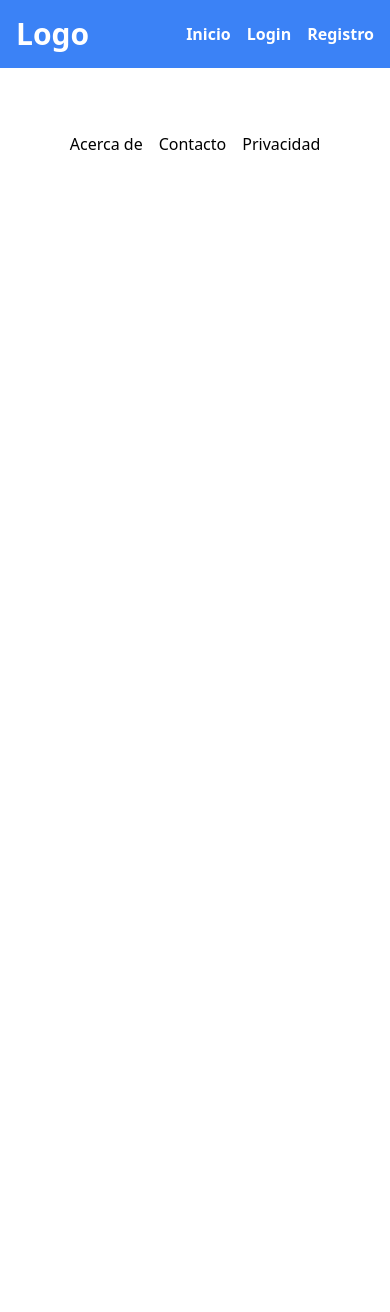
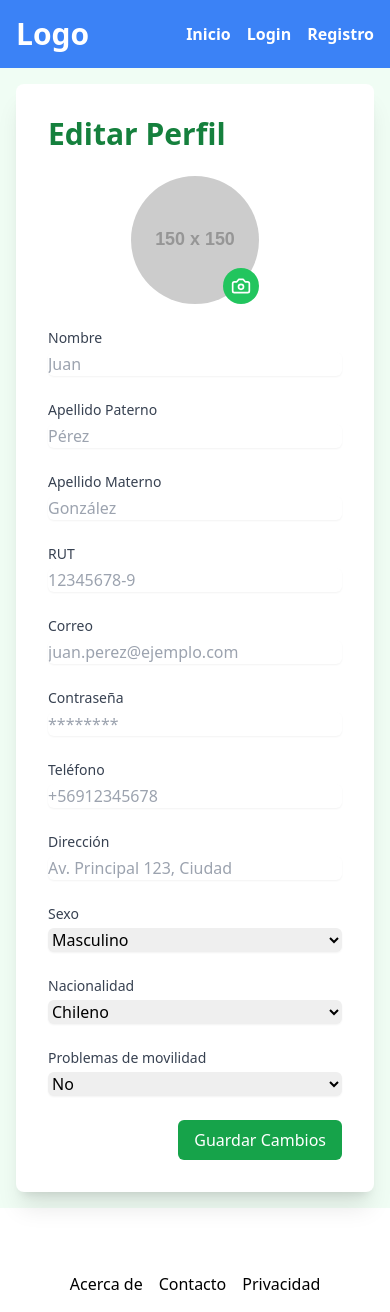
Before and after one commit to sebas-tian18/APP-Agenda-Mayor, a React (Vite) app in the folder frontend/: page /editar-perfil in a window 390 px wide. Before the commit the page ends 844 px from the top, so only its background shows below. Built offline with nearby package versions, Linux system fonts and the light colour scheme.

Commit message:
Se añadio al Front end la pagina de EditarPerfil.jsx
Se hizo con respecto a la paleta de colores de la app mobile

```diff
--- a/frontend/package.json
+++ b/frontend/package.json
@@ -10,6 +10,7 @@
     "preview": "vite preview"
   },
   "dependencies": {
+    "lucide-react": "^0.451.0",
     "react": "^18.3.1",
     "react-dom": "^18.3.1",
     "sonner": "^1.5.0"
--- /dev/null
+++ b/frontend/pages/EditarPerfil.jsx
@@ -0,0 +1,139 @@
+import React, { useState } from 'react'
+import { Camera } from 'lucide-react'
+
+function Input({ label, name, type = 'text', value, onChange, placeholder }) {
+  return (
+    <div>
+      <label htmlFor={name} className="block text-sm font-medium text-gray-700 mb-1">
+        {label}
+      </label>
+      <input
+        type={type}
+        name={name}
+        id={name}
+        value={value}
+        onChange={onChange}
+        placeholder={placeholder}
+        className="mt-1 block w-full rounded-md border-gray-300 shadow-sm focus:border-green-500 focus:ring-green-500"
+      />
+    </div>
+  )
+}
+
+function Select({ label, name, options, value, onChange }) {
+  return (
+    <div>
+      <label htmlFor={name} className="block text-sm font-medium text-gray-700 mb-1">
+        {label}
+      </label>
+      <select
+        name={name}
+        id={name}
+        value={value}
+        onChange={onChange}
+        className="mt-1 block w-full rounded-md border-gray-300 shadow-sm focus:border-green-500 focus:ring-green-500"
+      >
+        {options.map((option) => (
+          <option key={option} value={option}>
+            {option}
+          </option>
+        ))}
+      </select>
+    </div>
+  )
+}
+
+function EditarPerfil() {
+  const [profile, setProfile] = useState({
+    nombre: '',
+    apellidoPaterno: '',
+    apellidoMaterno: '',
+    rut: '',
+    correo: '',
+    contrasena: '',
+    telefono: '',
+    direccion: '',
+    sexo: 'Masculino',
+    nacionalidad: 'Chileno',
+    problemasMovilidad: 'No',
+    foto: 'https://via.placeholder.com/150',
+  })
+
+  const handleChange = (e) => {
+    const { name, value } = e.target
+    let newValue = value
+
+    if (name === 'telefono') {
+      newValue = value.startsWith('+56') ? value : '+56' + value.replace(/^\+56/, '')
+    }
+
+    setProfile(prev => ({ ...prev, [name]: newValue }))
+  }
+
+  const handleSubmit = (e) => {
+    e.preventDefault()
+    console.log('Perfil actualizado:', profile)
+  }
+
+  return (
+    <div className="min-h-screen bg-green-50 flex items-center justify-center p-4">
+      <div className="bg-white shadow-xl rounded-lg p-8 max-w-2xl w-full">
+        <h1 className="text-3xl font-bold text-green-700 mb-6">Editar Perfil</h1>
+        <form onSubmit={handleSubmit} className="space-y-6">
+          <div className="flex items-center justify-center mb-6">
+            <div className="relative">
+              <img src={profile.foto} alt="Foto de perfil" className="w-32 h-32 rounded-full object-cover" />
+              <label htmlFor="foto" className="absolute bottom-0 right-0 bg-green-500 p-2 rounded-full cursor-pointer">
+                <Camera className="text-white" size={20} />
+                <input type="file" id="foto" name="foto" className="hidden" onChange={(e) => console.log(e.target.files)} />
+              </label>
+            </div>
+          </div>
+
+          <div className="grid grid-cols-1 md:grid-cols-2 gap-6">
+            <Input label="Nombre" name="nombre" value={profile.nombre} onChange={handleChange} placeholder="Juan" />
+            <Input label="Apellido Paterno" name="apellidoPaterno" value={profile.apellidoPaterno} onChange={handleChange} placeholder="Pérez" />
+            <Input label="Apellido Materno" name="apellidoMaterno" value={profile.apellidoMaterno} onChange={handleChange} placeholder="González" />
+            <Input label="RUT" name="rut" value={profile.rut} onChange={handleChange} placeholder="12345678-9" />
+            <Input label="Correo" name="correo" type="email" value={profile.correo} onChange={handleChange} placeholder="juan.perez@ejemplo.com" />
+            <Input label="Contraseña" name="contrasena" type="password" value={profile.contrasena} onChange={handleChange} placeholder="********" />
+            <Input label="Teléfono" name="telefono" value={profile.telefono} onChange={handleChange} placeholder="+56912345678" />
+            <Input label="Dirección" name="direccion" value={profile.direccion} onChange={handleChange} placeholder="Av. Principal 123, Ciudad" />
+            <Select
+              label="Sexo"
+              name="sexo"
+              options={['Masculino', 'Femenino']}
+              value={profile.sexo}
+              onChange={handleChange}
+            />
+            <Select
+              label="Nacionalidad"
+              name="nacionalidad"
+              options={['Chileno', 'Extranjero']}
+              value={profile.nacionalidad}
+              onChange={handleChange}
+            />
+            <Select
+              label="Problemas de movilidad"
+              name="problemasMovilidad"
+              options={['Si', 'No']}
+              value={profile.problemasMovilidad}
+              onChange={handleChange}
+            />
+          </div>
+
+          <div className="flex justify-end">
+            <button
+              type="submit"
+              className="px-4 py-2 bg-green-600 text-white rounded-md hover:bg-green-700 focus:outline-none focus:ring-2 focus:ring-green-500 focus:ring-offset-2"
+            >
+              Guardar Cambios
+            </button>
+          </div>
+        </form>
+      </div>
+    </div>
+  )
+}
+
+export default EditarPerfil
--- a/frontend/src/App.jsx
+++ b/frontend/src/App.jsx
@@ -2,6 +2,7 @@ import { BrowserRouter as Router, Route, Routes } from "react-router-dom";
 import Register from "../pages/Register";
 import Login from "../pages/Login";
 import Servicios from "../pages/Servicios";
+import EditarPerfil from "../pages/EditarPerfil";
 import "./App.css";
 import { FontSizeProvider } from "../Components/FontSizeContext";
 import { Toaster } from "sonner";
@@ -22,6 +23,7 @@ function App() {
             <Route path="/register" element={<Register />} />
             <Route path="/login" element={<Login />} />
             <Route path="/servicios" element={<Servicios />} />
+            <Route path="/editar-perfil" element={<EditarPerfil />} />
           </Routes>
           <Footer />
         </Router>
```
Also changed, not shown: 1 other file (tests, documents, lock files or other folders).
